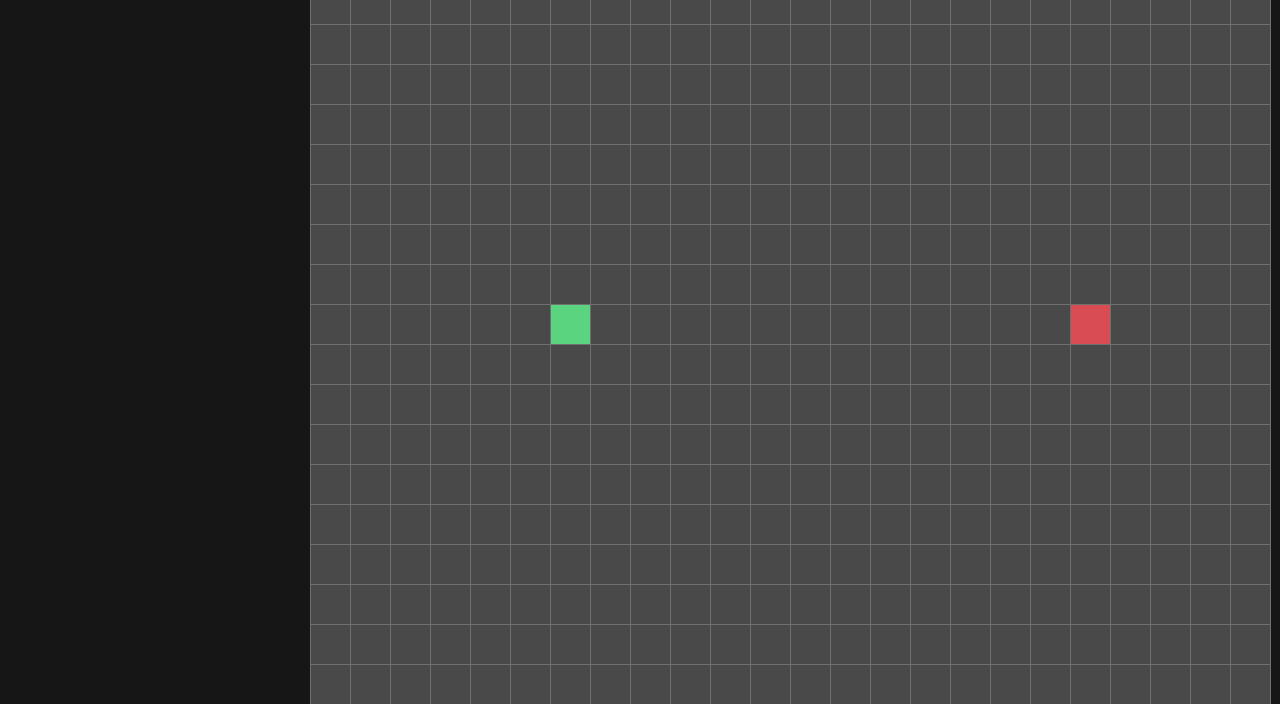
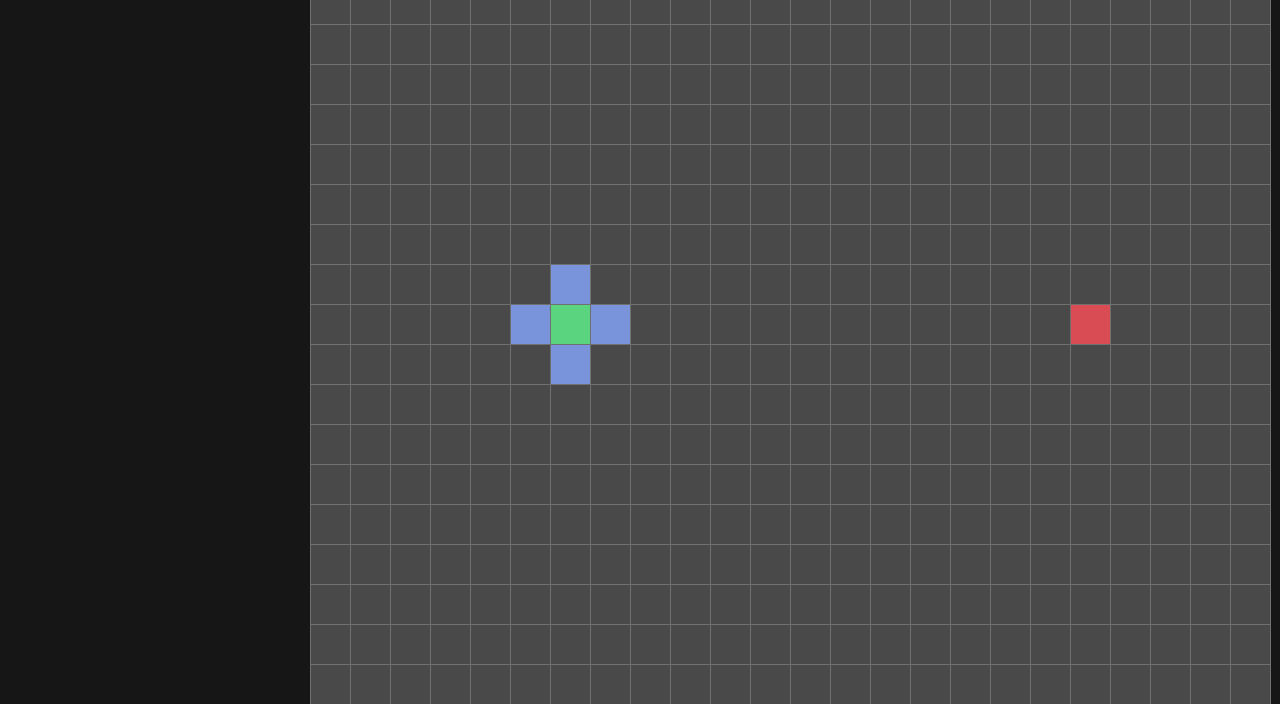
Before and after one commit to Spaicat/Pathfinding, a website: page index.html in a window 1280 px wide. Shown: the part 96-800 px from the top of the page. Drawn offline with Linux system fonts and the light colour scheme.

Commit message:
Add function to get neighbors

```diff
--- a/script/grid.js
+++ b/script/grid.js
@@ -23,6 +23,13 @@ class Grid {
 	}
 
 	addEvent() {
+		const removeSelection = (event) => {
+			event.preventDefault();
+			this.isMouseDown = false;
+			this.cellSelected = null;
+		}
+		this.grid.addEventListener("mouseup", removeSelection);
+		this.grid.addEventListener("mouseleave", removeSelection);
 		this.grid.addEventListener("mousedown", (event) => {
 			event.preventDefault();
 			this.isMouseDown = true;
@@ -40,13 +47,6 @@ class Grid {
 				this.putWall(this.cellSelected);
 			}
 		});
-		const removeSelection = (event) => {
-			event.preventDefault();
-			this.isMouseDown = false;
-			this.cellSelected = null;
-		}
-		this.grid.addEventListener("mouseup", removeSelection);
-		this.grid.addEventListener("mouseleave", removeSelection);
 		this.grid.addEventListener("mousemove", (event) => {
 			event.preventDefault();
 
@@ -134,23 +134,51 @@ class Grid {
 			&& coord.y >= 0 && coord.y < this.width;
 	}
 
+	getNeighbors(coord) {
+		let neighbors = [];
+
+		//West, East, South, North
+		let directions = [new Coord(-1, 0), new Coord(1, 0),
+			new Coord(0, -1), new Coord(0, 1)];
+
+		directions.forEach((dir) => {
+			let current = new Coord(coord.x + dir.x, coord.y + dir.y);
+			if (this.inRange(current)) {
+				let cell = this.array[current.x][current.y];
+				if (!cell.classList.contains("wall"))
+					neighbors.push({coord: current, html: cell});
+			}
+		});
+
+		return neighbors;
+	}
+
+	putClass(coord, className) {
+		this.array[coord.x][coord.y].className = className;
+	}
 	putUniqueClass(coord, className) {
 		let cell = this.grid.querySelector("." + className);
 		if (cell !== null)
 			cell.classList.remove(className);
-		this.array[coord.x][coord.y].className = className;
+		this.putClass(coord, className);
 	}
 	putStart(coord) {
 		this.putUniqueClass(coord, "start");
+
+		//Test getNeighbors
+		this.grid.querySelectorAll(".visited").forEach(e => e.classList.remove("visited"))
+		this.getNeighbors(coord).forEach((elt) => {
+			if (!elt.html.classList.contains("end"))
+				this.putVisited(elt.coord);
+		});
 	}
 	putEnd(coord) {
 		this.putUniqueClass(coord, "end");
 	}
 	putWall(coord) {
-		let cell = this.array[coord.x][coord.y];
-		if (cell.classList.contains("wall"))
-			cell.classList.remove("wall");
-		else
-			cell.classList.add("wall");
+		this.putClass(coord, "wall");
+	}
+	putVisited(coord) {
+		this.putClass(coord, "visited");
 	}
 }
--- a/style/main.scss
+++ b/style/main.scss
@@ -11,6 +11,7 @@ $wall-color: #e7e7e7;
 $wall-bd-color: #c3c3c3;
 $start-color: #5ad47f;
 $end-color: #da4c53;
+$visited-color: #7994db;
 
 $menu-size: 300px;
 $main-font:  -apple-system, Helvetica, Arial, sans-serif;
@@ -88,6 +89,9 @@ h1, h2, h3, h4, h5, h6 {
 		.end {
 			background-color: $end-color;
 		}
+		.visited {
+			background-color: $visited-color;
+		}
 	}
 }
 
```
Also changed, not shown: style/main.css, 1 other file.
